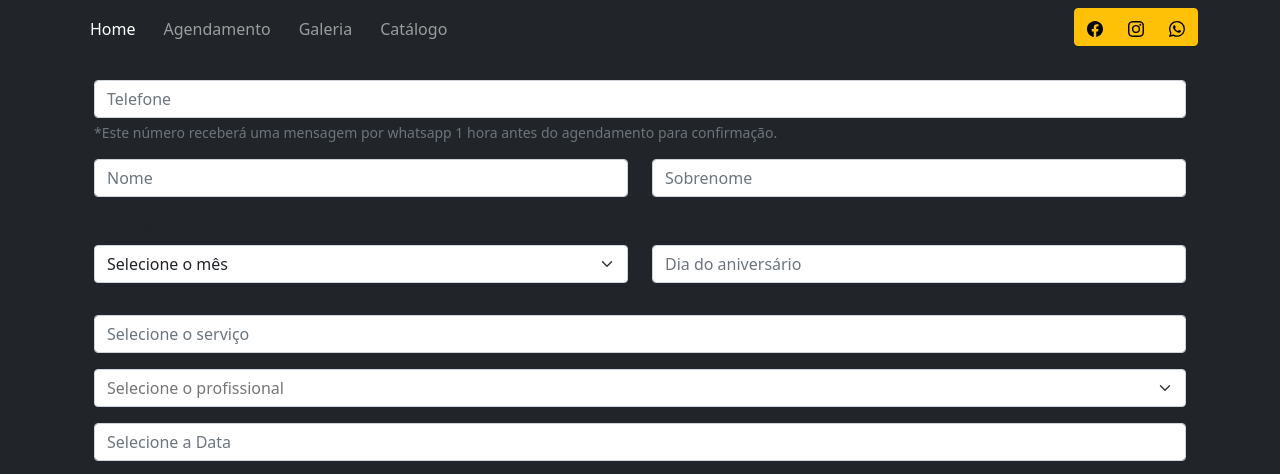
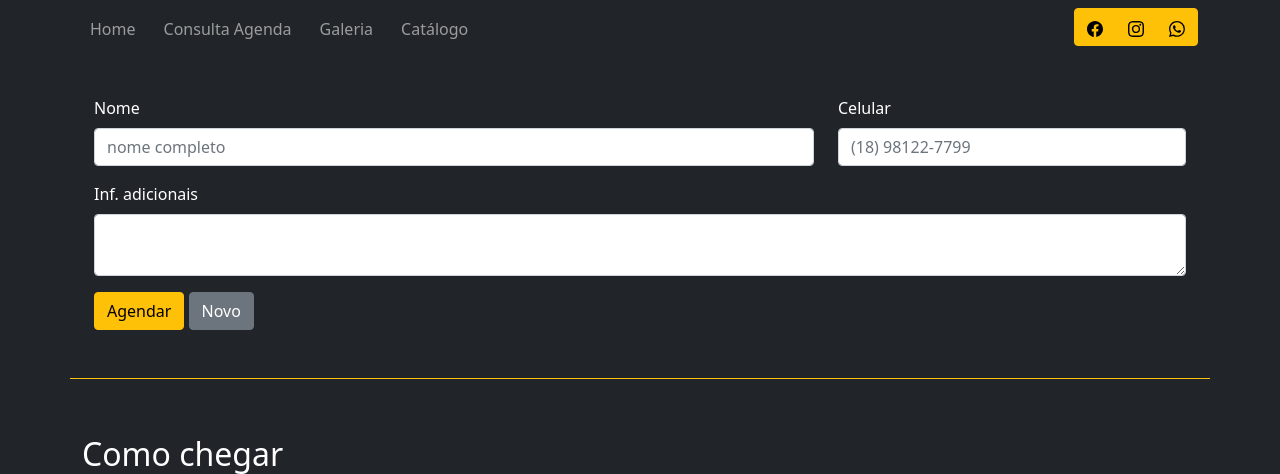
Before and after one commit to abnerjp/projeto-integrador02, a Django app: page /agendamento/ in a window 1280 px wide. Shown: the top 474 px of the page. Run offline with Django 4.2, Linux system fonts and the light colour scheme; some libraries are stand-ins or nearby versions.

Commit message:
inclusao da tela agendamento e consulta-agenda

```diff
--- a/barbershop/templates/barbershop/pages/agendamento.html
+++ b/barbershop/templates/barbershop/pages/agendamento.html
@@ -5,88 +5,31 @@
 {% block title %}Agendamento | {% endblock title %}
 
 {% block content %}
-<!--  <div class="container-fluid p-3 mb-2 text-white">-->
+<div class="py-5">
     <div class="container px-4 py-5 border-bottom border-warning">
         <form action="#" method="POST" name="form1">
-
-        <div class="mb-3">
-            <input type="hidden" name="id">
-            <label for="telefone" class="form-label">Telefone</label>
-            <input type="text" name="telefone" class="form-control" id="telefone" aria-describedby="telefone" placeholder="Telefone" required  >
-            <div id="telefone-info" class="form-text">*Este número receberá uma mensagem por whatsapp 1 hora antes do agendamento para confirmação.</div>
-        </div>
-
             <div class="row mb-3">
                 <div class="col">
-                <input type="text" name="nome" class="form-control" placeholder="Nome" aria-label="First name" required  >
+                    <label for="nome_cli" class="form-label text-white">Nome</label>
+                    <input type="text" id="nome_cli" name="nome" class="form-control" placeholder="nome completo" aria-label="Last name" required  >
                 </div>
-            <div class="col">
-                <input type="text" name="sobrenome" class="form-control" placeholder="Sobrenome" aria-label="Last name" required  >
-            </div>
-        </div>
-
-        <div class="row mb-3">
-            <div class="col">
-                <label for="telefone" class="form-label">Data de Aniversário</label>
-                <div class="row mb-3">
-                    <div class="col">
-                        <select name="mes" class="form-select" aria-label="Default select example" required  >
-                            <option selected>Selecione o mês</option>
-                            {% for mes in meses %}
-                                <option value="{{ forloop.counter }}">{{ mes }}</option>
-                            {% endfor %}
-                        </select>
-                    </div>
-                    <div class="col">
-                        <input class="form-control" list="datadoaniversario" id="exampleDataList" placeholder="Dia do aniversário" name="maniversario" class="form-select col" aria-label="Default select example" required  />
-                        <datalist id="datadoaniversario">
-                            {% for dia in dias_do_mes %}
-                                <option value="{{ dia }}">{{ dia }}</option>
-                            {% endfor %}
-                        </datalist>
-                    </div>
-                </div>
+                <div class="col-4">
+                     <label for="celular" class="form-label text-white">Celular</label>
+                     <input type="text" id="celular" name="telefone_celular" class="form-control" placeholder="(18) 98122-7799" aria-label="Telefone celular" required  >
                  </div>
             </div>
 
             <div class="mb-3">
-            <input class="form-control" list="servicos" placeholder="Selecione o serviço" name="servico" class="form-select" aria-label="Default select example" required  >
-            <datalist id="servicos">Selecione o tipo de serviço
-                <option value="Corte">Corte</option>
-                <option value="Pintura">Pintura</option>
-                <option value="Barba">Barba</option>
-            </datalist>
-        </div>
-
-        <div class="mb-3">
-            <input list="profissional" placeholder="Selecione o profissional" name="profissional" class="form-select" aria-label="Default select example" required  >
-            <datalist id="profissional">Selecione o profissional
-                <option value="Adriano">Adriano</option>
-                <option value="Andreia">Andreia</option>
-                <option value="Roberto">Roberto</option>
-            </datalist>
-        </div>
-
-        <div class="col mb-3">
-            <input name="dia" type="text"  class="form-control" placeholder="Selecione a Data" id="datepicker" required  >
-        </div>
-
-        <div class="mb-3">
-            <select name="hora" class="form-select" aria-label="Default select example" required  >
-                <option selected>Selecione o Horário</option>
-                <option value="10:00">10:00</option>
-                <option value="??:??">...</option>
-                <option value="17:00">17:00</option>
-            </select>
+                <label for="mensagem" class="form-label text-white">Inf. adicionais</label>
+                <textarea class="form-control" id="mensagem" name="mensagem" required></textarea>
             </div>
 
             <input type="submit" value="Agendar" class="btn btn-warning" href="index.php"/>
+            <input type="reset" value="Novo" class="btn btn-secondary"/>
+        </form>
+    </div>
+ </div>
 
-        <input type="reset" value="Novo" class="btn btn-secondary"/>
-
-    </form>
-
- </div>
 {% include 'barbershop/partials/footer.html' %}
 
 
--- a/barbershop/templates/barbershop/partials/header.html
+++ b/barbershop/templates/barbershop/partials/header.html
@@ -9,16 +9,16 @@
           <div class="collapse navbar-collapse" id="navbarSupportedContent">
           <ul class="navbar-nav me-auto mb-2 mb-lg-0 gap-1">
               <li class="nav-item">
-                <a href="{% url 'barbershop:home' %}" class="nav-link me-2 w-100 active">Home</a>
+                <a href="{% url 'barbershop:home' %}" class="nav-link me-2 w-100 {{ home_active }}">Home</a>
               </li>
               <li class="nav-item">
-                <a href="{% url 'barbershop:agendamento' %}" class="nav-link me-2 w-100">Agendamento</a>
+                <a href="{% url 'barbershop:consulta_agenda' %}" class="nav-link me-2 w-100 {{ consulta_active }}">Consulta Agenda</a>
               </li>
               <li class="nav-item">
-                <a href="{% url 'barbershop:galeria' %}" class="nav-link me-2 w-100">Galeria</a>
+                <a href="{% url 'barbershop:galeria' %}" class="nav-link me-2 w-100 {{ galeria_active }}">Galeria</a>
               </li>
               <li class="nav-item">
-                <a href="{% url 'barbershop:catalogo' %}" class="nav-link me-2 w-100">Catálogo</a>
+                <a href="{% url 'barbershop:catalogo' %}" class="nav-link me-2 w-100 {{ catalogo_active }}">Catálogo</a>
               </li>
             </ul>
             <div class="d-flex">
--- a/barbershop/urls.py
+++ b/barbershop/urls.py
@@ -8,5 +8,6 @@ urlpatterns = [
     path('', views.home, name='home'),
     path('galeria/', views.galeria, name='galeria'),
     path('catalogo/', views.catalogo, name='catalogo'),
+    path('consulta-agenda/', views.consulta_agenda, name='consulta_agenda'),
     path('agendamento/', views.agendamento, name='agendamento'),
 ]
--- a/barbershop/views.py
+++ b/barbershop/views.py
@@ -2,20 +2,36 @@ from django.shortcuts import render
 from django.http import HttpResponse
 
 def home(request):
-    return render(request, 'barbershop/pages/home.html')
+    context = {
+        'home_active': 'active',
+    }
+    return render(request, 'barbershop/pages/home.html', context)
 
 def galeria(request):
-    return render(request, 'barbershop/pages/galeria.html')
+    context = {
+        'galeria_active': 'active',
+    }
+    return render(request, 'barbershop/pages/galeria.html', context)
 
 def catalogo(request):
-    return render(request, 'barbershop/pages/catalogo.html')
+    context = {
+        'catalogo_active': 'active',
+    }
+    return render(request, 'barbershop/pages/catalogo.html', context)
 
 def agendamento(request):
+    context = {
+        'agendamento': 'active',
+    }
+    return render(request, 'barbershop/pages/agendamento.html', context)
+
+def consulta_agenda(request):
     meses = ['Janeiro', 'Fevereiro', 'Março', 'Abril', 'Maio', 'Junho', 'Julho', 'Agosto', 'Setembro', 'Outubro', 'Novembro', 'Dezembro']
     dias_mes = range(1, 32)
 
     context = {
+        'consulta_active': 'active',
         'meses': meses,
         'dias_do_mes': dias_mes,
     }
-    return render(request, 'barbershop/pages/agendamento.html', context)
+    return render(request, 'barbershop/pages/consulta_agenda.html', context)
```
Also changed, not shown: barbershop/templates/barbershop/pages/consulta_agenda.html (added, +94 -0 lines). Lines whose indentation alone changed are shown as unchanged.
